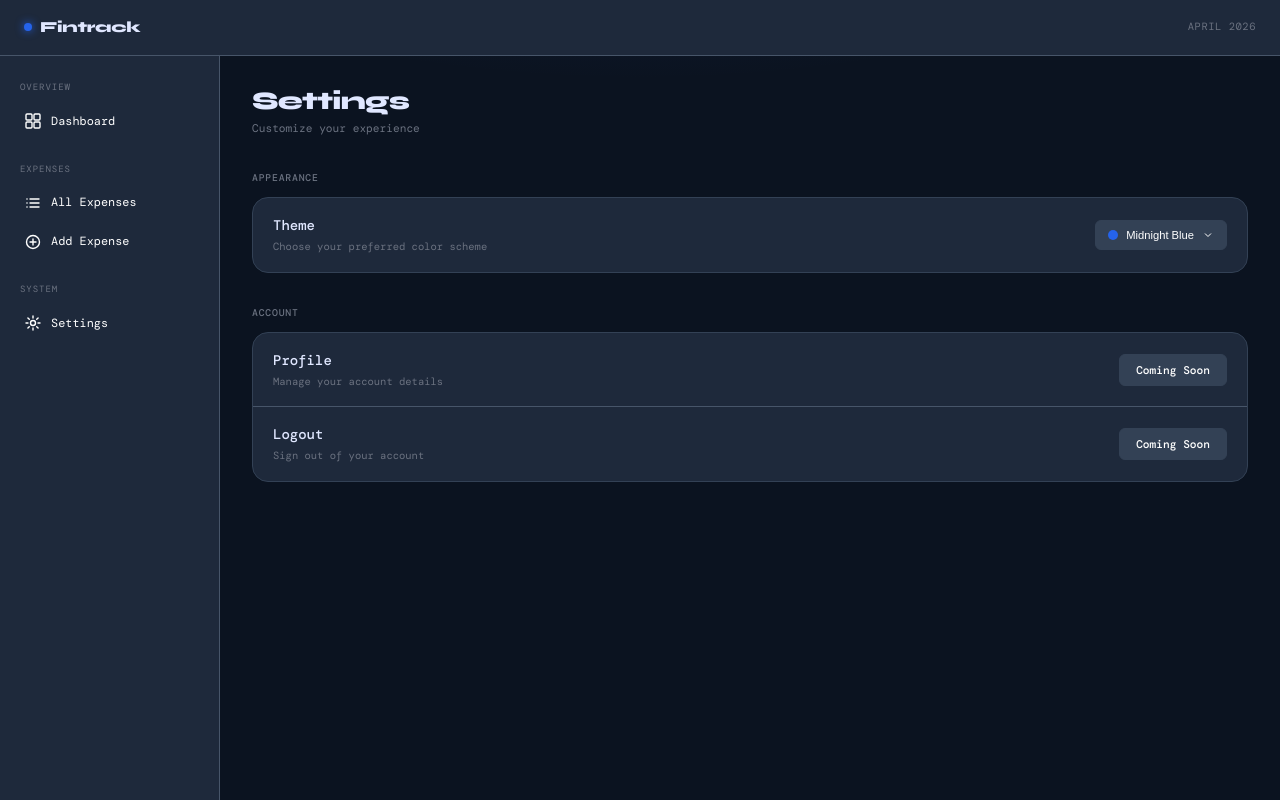
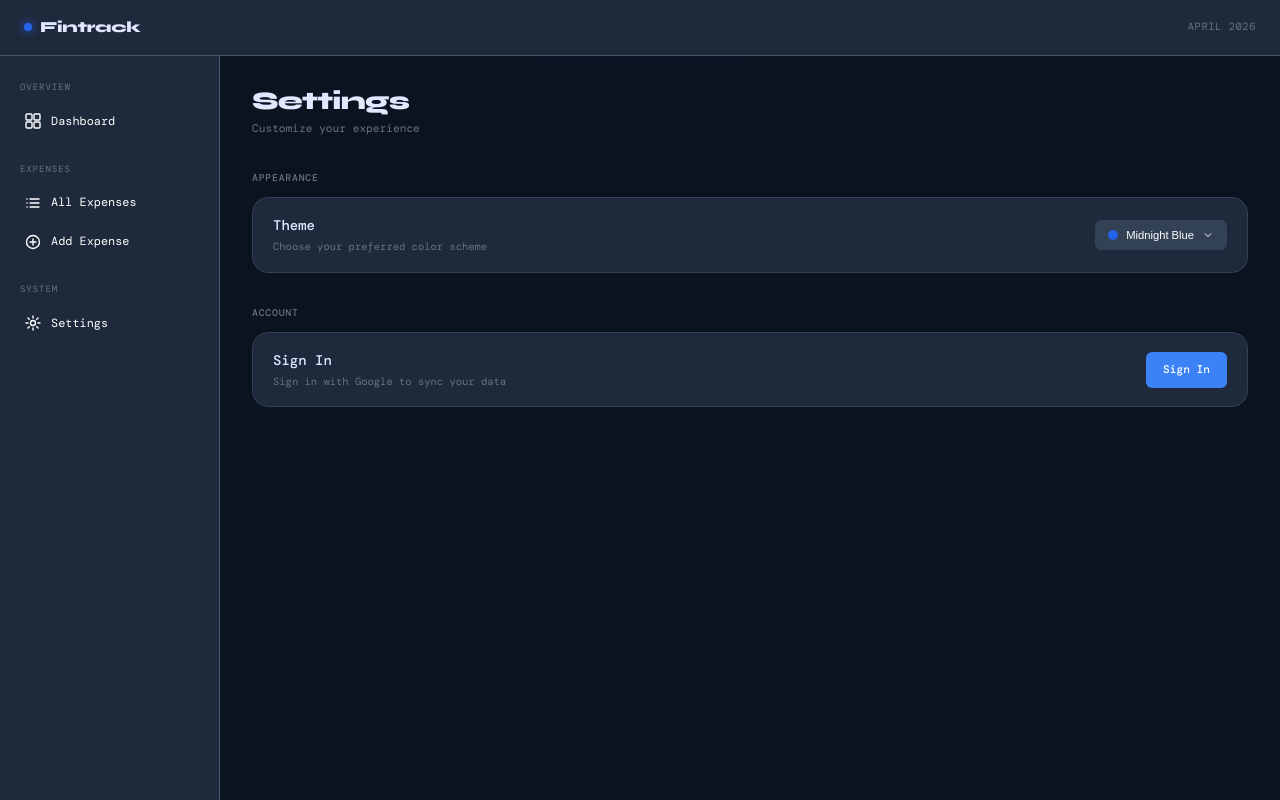
Before and after one commit to sprajosh/plutus, a Next.js app: page /settings in a window 1280 px wide. Built offline with nearby package versions, Linux system fonts and the light colour scheme; a web font is replaced by a local one.

Commit message:
Trim themes to 2 and add paid row inactive state

```diff
--- a/app/globals.css
+++ b/app/globals.css
@@ -8,6 +8,7 @@
   --bg-elevated: #334155;
   --bg-card: #1E293B;
   --bg-hover: #334155;
+  --bg-inactive: #162130;
   --border: #334155;
   --border-subtle: #475569;
 
@@ -53,6 +54,7 @@
   --bg-elevated: #252528;
   --bg-card: #1A1A1D;
   --bg-hover: #252528;
+  --bg-inactive: #141416;
   --border: #2E2E32;
   --border-subtle: #252528;
   --blue: #84CC16;
@@ -75,37 +77,6 @@
   --purple: #A78BFA;
   --purple-dim: rgba(167, 139, 250, 0.12);
   --glow: 0 0 24px rgba(163, 230, 53, 0.2);
-}
-
-.theme-mint-light {
-  --theme-name: 'mint-light';
-  --bg-base: #ECFEFF;
-  --bg-surface: #FFFFFF;
-  --bg-elevated: #F0FDFA;
-  --bg-card: #FFFFFF;
-  --bg-hover: #F0FDFA;
-  --border: #CCFBF1;
-  --border-subtle: #F0FDFA;
-  --blue: #14B8A6;
-  --blue-dim: rgba(20, 184, 166, 0.1);
-  --blue-bright: #0D9488;
-  --indigo-dim: rgba(94, 234, 212, 0.08);
-  --indigo: #5EEAD4;
-  --indigo-glow: #5EEAD4;
-  --indigo-glow-sm: rgba(94, 234, 212, 0.1);
-  --text-primary: #083344;
-  --text-secondary: #0F766E;
-  --text-muted: #14B8A6;
-  --text-accent: #14B8A6;
-  --green: #22C55E;
-  --green-dim: rgba(34, 197, 94, 0.1);
-  --red: #F43F5E;
-  --red-dim: rgba(244, 63, 94, 0.1);
-  --amber: #FBBF24;
-  --amber-dim: rgba(251, 191, 36, 0.1);
-  --purple: #A78BFA;
-  --purple-dim: rgba(167, 139, 250, 0.1);
-  --glow: 0 0 24px rgba(20, 184, 166, 0.15);
 }
 
 *, *::before, *::after { box-sizing: border-box; margin: 0; padding: 0; }
@@ -252,7 +223,7 @@ body {
 }
 .section-badge.amber { background: var(--amber-dim); color: var(--amber); border-color: rgba(251, 191, 36, 0.2); }
 
-.table-wrap { background: var(--bg-card); border: 1px solid var(--border); border-radius: var(--radius-lg); overflow: hidden; margin-bottom: 24px; }
+.table-wrap { background: var(--bg-card); border: 1px solid var(--border); border-radius: var(--radius-lg); overflow: visible; margin-bottom: 24px; }
 
 .expense-table { width: 100%; border-collapse: collapse; }
 .expense-table thead th {
@@ -269,7 +240,8 @@ body {
 .expense-table tbody tr { border-bottom: 1px solid var(--border-subtle); cursor: pointer; transition: background 0.1s; }
 .expense-table tbody tr:last-child { border-bottom: none; }
 .expense-table tbody tr:hover { background: var(--bg-hover); }
-.expense-table tbody tr.is-paid { opacity: 1; }
+.expense-table tbody tr.is-paid { opacity: 1; background: var(--bg-inactive); border-left: 3px solid var(--border-subtle); }
+.expense-table tbody tr.is-paid:hover { background: var(--bg-hover); }
 .expense-table td { padding: 12px 16px; font-size: 0.85rem; vertical-align: middle; }
 .expense-table td:last-child { text-align: right; }
 .expense-table td.col-expense { padding-right: 8px; }
@@ -298,8 +270,12 @@ body {
 .freq-badge.biannual { background: var(--amber-dim); color: var(--amber); }
 .freq-badge.annual { background: var(--green-dim); color: var(--green); }
 
-.annual-row { opacity: 1; }
-.annual-row:hover { opacity: 1; }
+.annual-row {
+  opacity: 1;
+  border-left: 3px solid var(--amber);
+  background: var(--bg-inactive);
+}
+.annual-row:hover { opacity: 1; background: var(--bg-hover); }
 .annual-row .expense-name,
 .annual-row .expense-amount,
 .annual-row .category-pill,
--- a/app/settings/page.tsx
+++ b/app/settings/page.tsx
@@ -11,9 +11,11 @@ const themes = [
 export default function SettingsPage() {
   const [currentTheme, setCurrentTheme] = useState('midnight-blue');
   const [dropdownOpen, setDropdownOpen] = useState(false);
+  const [mounted, setMounted] = useState(false);
   const dropdownRef = useRef<HTMLDivElement>(null);
 
   useEffect(() => {
+    setMounted(true);
     const saved = localStorage.getItem('fintrack-theme') || 'midnight-blue';
     setCurrentTheme(saved);
     document.body.className = `theme-${saved}`;
@@ -32,14 +34,15 @@ export default function SettingsPage() {
   }, [dropdownOpen]);
 
   const handleThemeChange = (themeId: string) => {
-    const className = `theme-${themeId}`;
     setCurrentTheme(themeId);
     localStorage.setItem('fintrack-theme', themeId);
-    document.body.className = className;
+    document.body.className = `theme-${themeId}`;
     setDropdownOpen(false);
   };
 
   const currentThemeData = themes.find(t => t.id === currentTheme) || themes[0];
+
+  if (!mounted) return null;
 
   return (
     <div>
@@ -93,17 +96,10 @@ export default function SettingsPage() {
         <div className="settings-card">
           <div className="settings-row">
             <div className="settings-label">
-              <span className="settings-label-title">Profile</span>
-              <span className="settings-label-desc">Manage your account details</span>
+              <span className="settings-label-title">Sign In</span>
+              <span className="settings-label-desc">Sign in with Google to sync your data</span>
             </div>
-            <button className="btn btn-secondary" disabled>Coming Soon</button>
-          </div>
-          <div className="settings-row">
-            <div className="settings-label">
-              <span className="settings-label-title">Logout</span>
-              <span className="settings-label-desc">Sign out of your account</span>
-            </div>
-            <button className="btn btn-secondary" disabled>Coming Soon</button>
+            <a href="/api/auth/signin" className="btn btn-primary">Sign In</a>
           </div>
         </div>
       </div>
```
